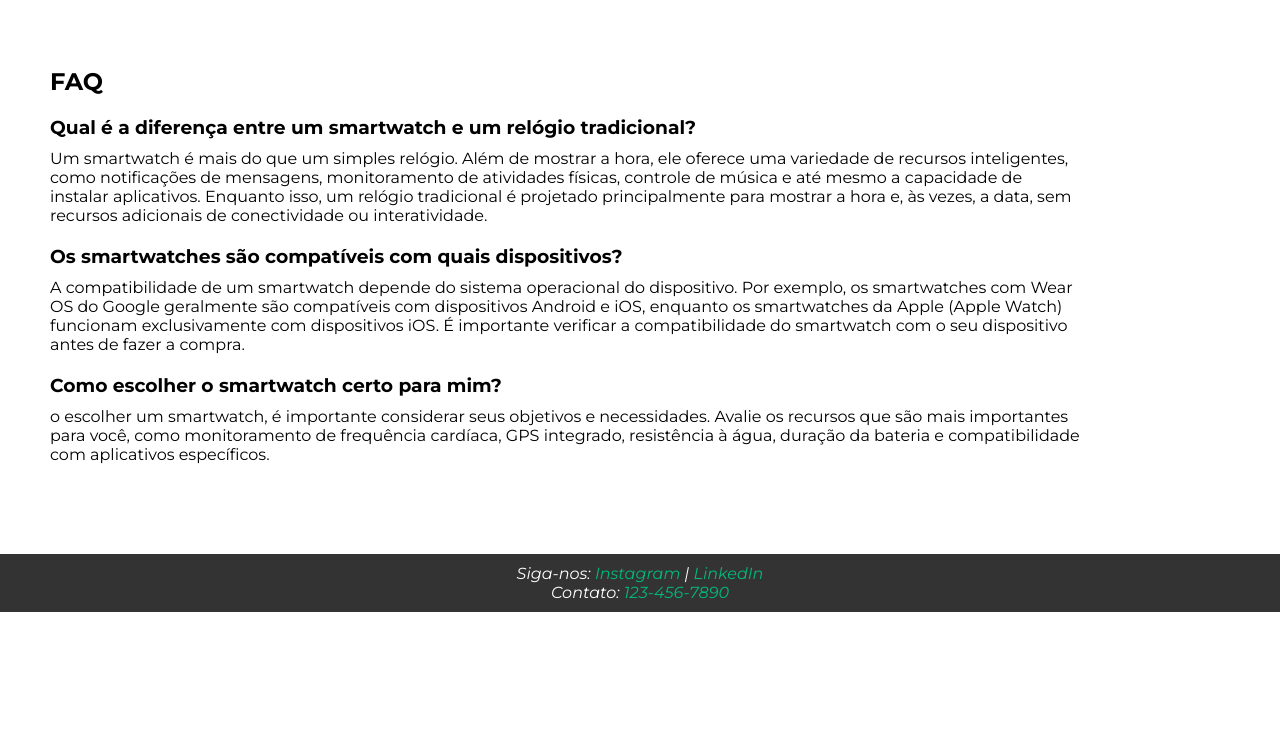
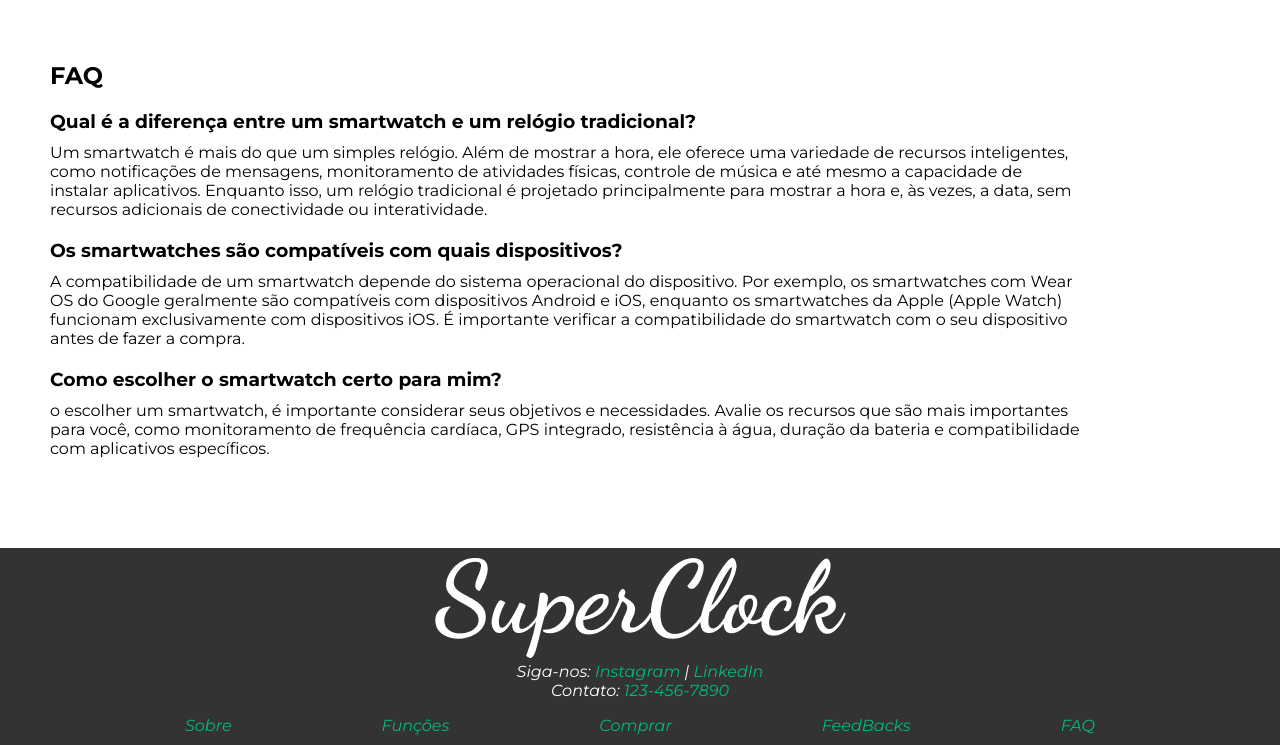
Before and after one commit to HerculesCamara/unieva-frontend-projetoDiciplina-ciclo2, a plain HTML site: page index.html in a window 1280 px wide. Shown: the part 2038-2783 px from the top of the page. Before the commit the page ends 2650 px from the top, so only its background shows below. Drawn offline with Linux system fonts and the light colour scheme; a web font is replaced by a local one.

Commit message:
update: adding navigation in the footer

```diff
--- a/index.html
+++ b/index.html
@@ -164,9 +164,17 @@
 </div>
 
 <footer>
+    <img src="assets/SuperClock-white.png" alt="">
     <address>
         <p>Siga-nos: <a href="https://www.instagram.com/apple/">Instagram</a> | <a href="https://linkedin.com/company/apple">LinkedIn</a></p>
         <p>Contato: <a href="tel:+1234567890">123-456-7890</a></p>
+            <nav>
+                <a href="#sobre">Sobre</a>
+                <a href="#funcoes">Funções</a>
+                <a href="#comprar">Comprar</a>
+                <a href="#posts">FeedBacks</a>
+                <a href="#faq">FAQ</a>
+            </nav>
     </address>
 </footer>
 
--- a/styles.css
+++ b/styles.css
@@ -85,6 +85,9 @@ body a {
   footer a {
     text-decoration: none;
     color: rgb(1, 185, 124);
+  }
+  footer nav {
+    margin-top: 16px;
   }
 
   .banner {
```
Also changed, not shown: assets/SuperClock-white.png (added), assets/SuperClock.png.
